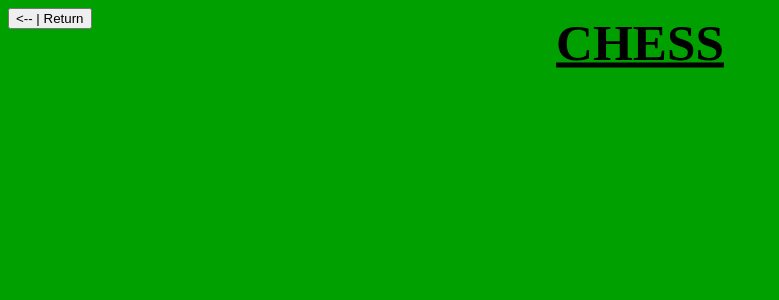
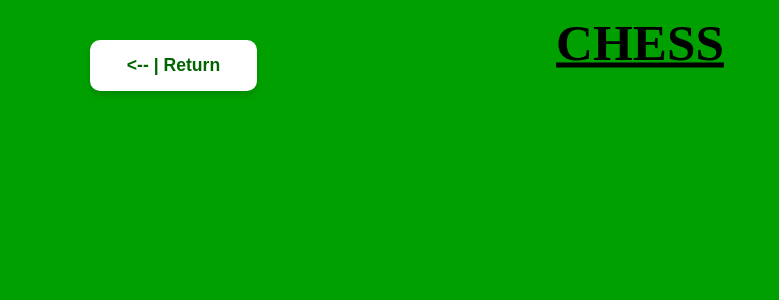
Before and after one commit to GurMeow/Chess_web, a Flask app: page / in a window 1280 px wide. Shown: the top 300 px of the page, without its empty margins (0-779 px from the left). Run offline with Flask 3, Linux system fonts and the light colour scheme; parts of the project's set-up code (start-up, migrations or seed data) failed here and were passed over.

Commit message:
Update style.css
added return button style

```diff
--- a/Chess_Flask_Fixed/web/static/style.css
+++ b/Chess_Flask_Fixed/web/static/style.css
@@ -33,6 +33,28 @@
     height: 30vw;
 }
 
+#return-button {
+    background-color: #ffffff;
+    color: #006400; /* Dark green text */
+    border: 2px solid #ffffff;
+    padding: 0.75em 2em;
+    font-size: 1.1rem;
+    font-weight: bold;
+    border-radius: 10px;
+    cursor: pointer;
+    transition: all 0.2s ease-in-out;
+    box-shadow: 0 4px 6px rgba(0, 0, 0, 0.15);
+    position: absolute;
+    top: 5%;
+    left: 7%;
+}
+
+#return-button:hover {
+    color: #004d00;
+    transform: scale(1.05);
+    box-shadow: 0 6px 10px rgba(0, 0, 0, 0.15);
+}
+
 .promotion-img {
     width: 4vw;
     height: 4vw;
```
